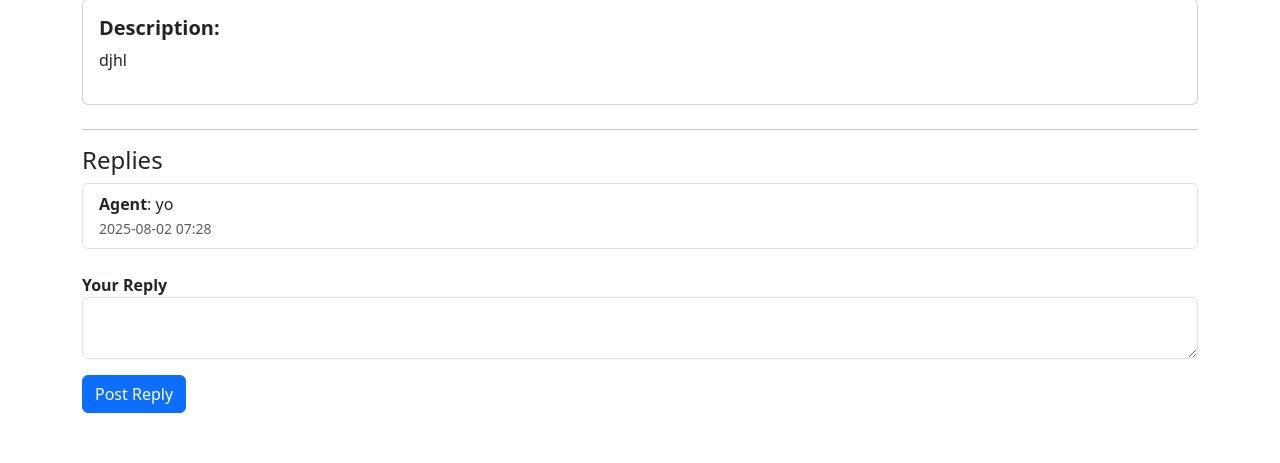
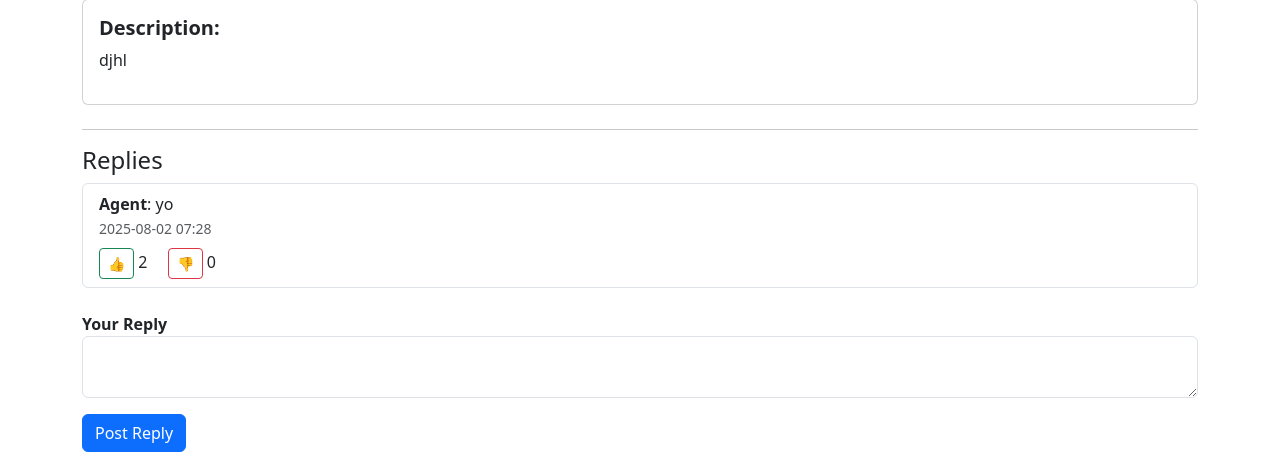
Before and after one commit to VaibhavRawat27/QuickDesk, a Flask app: page /ticket/2 in a window 1280 px wide. Shown: the part 337-800 px from the top of the page. Run offline with Flask 3, Linux system fonts and the light colour scheme; a user stored in the database is signed in.

Commit message:
Upvote & Downvote functionality
I have created upvote & downvote functionality in comments and replies section

```diff
--- a/app.py
+++ b/app.py
@@ -82,6 +82,16 @@ class TicketReply(db.Model):
     author_name = db.Column(db.String(150), nullable=False)  # ✅ store reply author name
     content = db.Column(db.Text, nullable=False)
     created_at = db.Column(db.DateTime, default=datetime.utcnow)
+    votes = db.relationship('ReplyVote', backref='reply', lazy=True)
+
+
+class ReplyVote(db.Model):
+    id = db.Column(db.Integer, primary_key=True)
+    reply_id = db.Column(db.Integer, db.ForeignKey('ticket_reply.id'), nullable=False)
+    user_id = db.Column(db.Integer, db.ForeignKey('user.id'), nullable=False)
+    vote_type = db.Column(db.String(10))  # 'upvote' or 'downvote'
+
+    __table_args__ = (db.UniqueConstraint('reply_id', 'user_id', name='unique_reply_vote'),)
 
 
 # --- Login loader ---
@@ -109,6 +119,28 @@ def index():
     if current_user.is_authenticated:
         return redirect(url_for('dashboard'))
     return redirect(url_for('login'))
+
+@app.route('/reply/<int:reply_id>/vote/<string:vote_type>', methods=['POST'])
+@login_required
+def vote_reply(reply_id, vote_type):
+    reply = TicketReply.query.get_or_404(reply_id)
+    if vote_type not in ['upvote', 'downvote']:
+        flash('Invalid vote type.', 'danger')
+        return redirect(url_for('ticket_detail', ticket_id=reply.ticket_id))
+
+    existing_vote = ReplyVote.query.filter_by(reply_id=reply_id, user_id=current_user.id).first()
+
+    if existing_vote:
+        if existing_vote.vote_type == vote_type:
+            db.session.delete(existing_vote)  # Remove vote if same
+        else:
+            existing_vote.vote_type = vote_type  # Change vote
+    else:
+        vote = ReplyVote(reply_id=reply_id, user_id=current_user.id, vote_type=vote_type)
+        db.session.add(vote)
+
+    db.session.commit()
+    return redirect(url_for('ticket_detail', ticket_id=reply.ticket_id))
 
 
 @app.route('/register', methods=['GET', 'POST'])
@@ -352,6 +384,7 @@ def ticket_detail(ticket_id):
             flash('Reply added.', "success")
 
     replies = TicketReply.query.filter_by(ticket_id=ticket_id).order_by(TicketReply.created_at.asc()).all()
+
     return render_template('ticket_detail.html', ticket=ticket, replies=replies)
 
 
--- a/templates/ticket_detail.html
+++ b/templates/ticket_detail.html
@@ -32,7 +32,21 @@
     <li class="list-group-item">
       <strong>{{ reply.author_name }}</strong>: {{ reply.content }}<br>
       <small class="text-muted">{{ reply.created_at.strftime('%Y-%m-%d %H:%M') }}</small>
+
+      <div class="mt-2">
+        <form action="{{ url_for('vote_reply', reply_id=reply.id, vote_type='upvote') }}" method="post" style="display:inline;">
+          <button class="btn btn-sm btn-outline-success" title="Upvote">👍</button>
+        </form>
+        <span class="me-3">{{ reply.votes | selectattr('vote_type', 'equalto', 'upvote') | list | length }}</span>
+
+        <form action="{{ url_for('vote_reply', reply_id=reply.id, vote_type='downvote') }}" method="post" style="display:inline;">
+          <button class="btn btn-sm btn-outline-danger" title="Downvote">👎</button>
+        </form>
+        <span>{{ reply.votes | selectattr('vote_type', 'equalto', 'downvote') | list | length }}</span>
+      </div>
     </li>
+  {% else %}
+    <li class="list-group-item text-center text-muted">No replies yet.</li>
   {% endfor %}
 </ul>
 
```
Also changed, not shown: instance/quickdesk.db.
